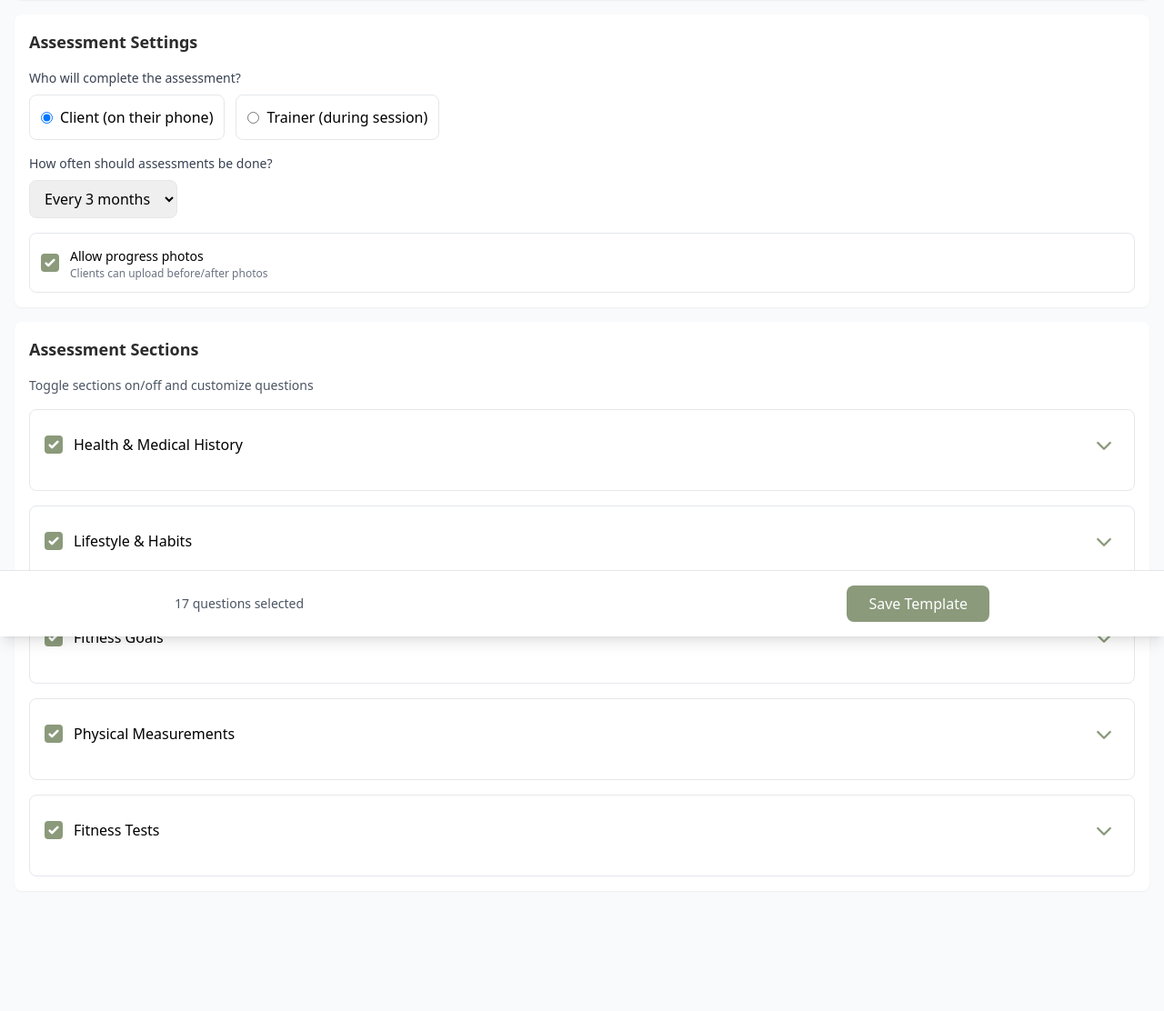
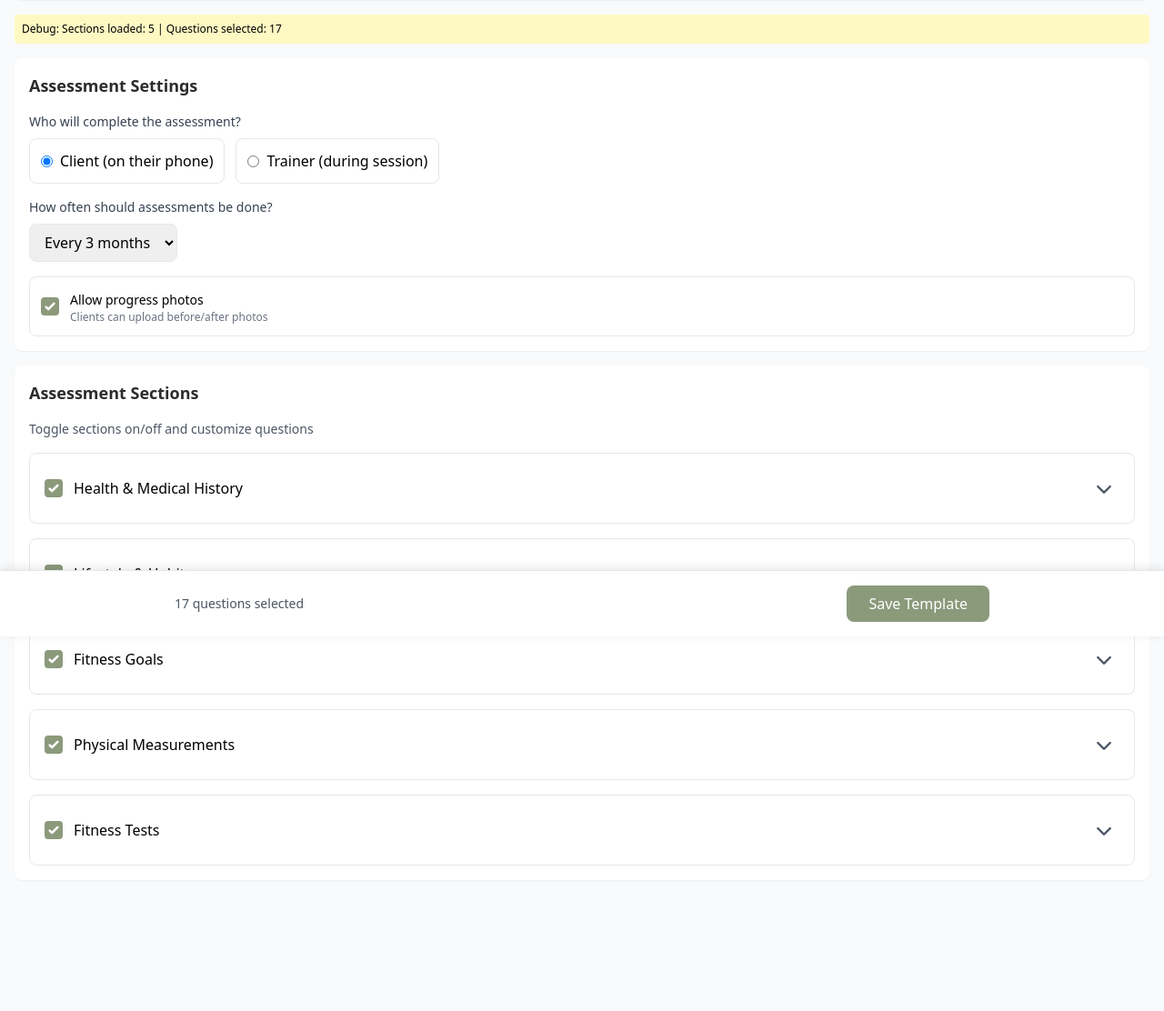
Before and after one commit to G858-debug/whatsapp-ai-assistant, a Flask app: template templates/dashboard_assessment.html in a window 1280 px wide. Shown: the part 100-1212 px from the top of the page at 91% size. Before the commit the page ends 1064 px from the top, so only its background shows below. Run offline with Flask 3, Linux system fonts and the light colour scheme; the template is opened without the code that fills it, so the values that code supplies are empty; some libraries are stand-ins or nearby versions.

Commit message:
Update dashboard_assessment.html

```diff
--- a/templates/dashboard_assessment.html
+++ b/templates/dashboard_assessment.html
@@ -5,7 +5,8 @@
     <meta name="viewport" content="width=device-width, initial-scale=1.0">
     <title>Customize Assessment - {{ trainer.name }}</title>
     <script src="https://cdn.tailwindcss.com"></script>
-    <script defer src="https://unpkg.com/alpinejs@3.x.x/dist/cdn.min.js"></script>
+    <!-- Alpine.js MUST load before your custom script -->
+    <script defer src="https://cdn.jsdelivr.net/npm/alpinejs@3.x.x/dist/cdn.min.js"></script>
     <link rel="stylesheet" href="https://cdnjs.cloudflare.com/ajax/libs/font-awesome/6.4.0/css/all.min.css">
     <style>
         :root {
@@ -18,7 +19,7 @@
             --text-dark: #2C2C2C;
         }
 
-        /* Custom checkbox styling with sage color - IMPORTANT: Override Tailwind */
+        /* Custom checkbox styling */
         input[type="checkbox"]:checked {
             background-color: var(--sage) !important;
             border-color: var(--sage) !important;
@@ -58,21 +59,6 @@
             border-color: var(--sage) !important;
         }
 
-        input[type="radio"]:checked::before {
-            background-color: white;
-        }
-
-        /* Custom select styling */
-        select {
-            cursor: pointer;
-        }
-
-        select:focus {
-            border-color: var(--sage);
-            outline: none;
-            box-shadow: 0 0 0 3px rgba(139, 154, 123, 0.1);
-        }
-
         /* Button hover effects */
         .sage-button {
             background-color: var(--sage);
@@ -86,33 +72,16 @@
             box-shadow: 0 4px 12px rgba(107, 122, 91, 0.3);
         }
 
-        .sage-button:active {
-            transform: translateY(0);
-        }
-
-        /* Expand button styling */
-        .expand-button {
-            color: var(--sage);
-            transition: all 0.2s ease;
-        }
-
-        .expand-button:hover {
-            color: var(--sage-dark);
-        }
-
-        /* Section borders */
-        .section-card {
-            transition: all 0.3s ease;
-        }
-
-        .section-card:hover {
-            border-color: var(--sage-light);
-            box-shadow: 0 2px 8px rgba(139, 154, 123, 0.1);
+        /* Make sure the save button area is visible */
+        .bottom-save-area {
+            z-index: 50;
+            background: white;
+            box-shadow: 0 -2px 10px rgba(0, 0, 0, 0.1);
         }
     </style>
 </head>
 <body class="bg-gray-50">
-    <div x-data="assessmentEditor()" class="min-h-screen p-4 pb-24">
+    <div x-data="assessmentEditor()" x-init="init()" class="min-h-screen p-4 pb-32">
 
         <!-- Header with Beige Background -->
         <header class="rounded-lg mb-4 shadow-sm" style="background: linear-gradient(135deg, var(--beige) 0%, var(--beige-light) 100%);">
@@ -126,6 +95,12 @@
                 </p>
             </div>
         </header>
+
+        <!-- Debug info (remove after testing) -->
+        <div class="bg-yellow-100 p-2 rounded mb-4 text-xs">
+            Debug: <span x-text="'Sections loaded: ' + Object.keys(sections).length"></span> |
+            Questions selected: <span x-text="countSelectedQuestions()"></span>
+        </div>
 
         <!-- Settings Section -->
         <div class="bg-white rounded-lg shadow-sm p-4 mb-4">
@@ -157,7 +132,7 @@
                         How often should assessments be done?
                     </label>
                     <select x-model="settings.frequency"
-                            class="w-full md:w-auto px-3 py-2 border rounded-lg focus:border-sage">
+                            class="w-full md:w-auto px-3 py-2 border rounded-lg">
                         <option value="once">One-time only</option>
                         <option value="monthly">Every month</option>
                         <option value="quarterly">Every 3 months</option>
@@ -186,22 +161,25 @@
 
             <div class="space-y-4">
                 <!-- Health Section -->
-                <div class="border rounded-lg p-4 section-card">
-                    <div class="flex items-center justify-between mb-3">
+                <div class="border rounded-lg p-4">
+                    <div class="flex items-center justify-between">
                         <label class="flex items-center cursor-pointer flex-1">
                             <input type="checkbox" x-model="sections.health.enabled" class="mr-3">
                             <span class="font-medium">Health & Medical History</span>
                         </label>
                         <button @click="sections.health.expanded = !sections.health.expanded"
                                 x-show="sections.health.enabled"
-                                class="expand-button p-2">
-                            <i class="fas text-lg" :class="sections.health.expanded ? 'fa-chevron-up' : 'fa-chevron-down'"></i>
+                                class="p-2 text-gray-600 hover:text-gray-800">
+                            <i class="fas text-lg transition-transform duration-200"
+                               :class="sections.health.expanded ? 'fa-chevron-up' : 'fa-chevron-down'"></i>
                         </button>
                     </div>
 
-                    <div x-show="sections.health.enabled && sections.health.expanded" x-transition>
+                    <div x-show="sections.health.enabled && sections.health.expanded"
+                         x-transition
+                         class="mt-4">
                         <div class="space-y-2 ml-8">
-                            <template x-for="question in sections.health.questions">
+                            <template x-for="question in sections.health.questions" :key="question.id">
                                 <label class="flex items-center text-sm p-2 rounded hover:bg-gray-50 cursor-pointer">
                                     <input type="checkbox" x-model="question.selected" class="mr-3">
                                     <span x-text="question.text"></span>
@@ -213,22 +191,25 @@
                 </div>
 
                 <!-- Lifestyle Section -->
-                <div class="border rounded-lg p-4 section-card">
-                    <div class="flex items-center justify-between mb-3">
+                <div class="border rounded-lg p-4">
+                    <div class="flex items-center justify-between">
                         <label class="flex items-center cursor-pointer flex-1">
                             <input type="checkbox" x-model="sections.lifestyle.enabled" class="mr-3">
                             <span class="font-medium">Lifestyle & Habits</span>
                         </label>
                         <button @click="sections.lifestyle.expanded = !sections.lifestyle.expanded"
                                 x-show="sections.lifestyle.enabled"
-                                class="expand-button p-2">
-                            <i class="fas text-lg" :class="sections.lifestyle.expanded ? 'fa-chevron-up' : 'fa-chevron-down'"></i>
+                                class="p-2 text-gray-600 hover:text-gray-800">
+                            <i class="fas text-lg transition-transform duration-200"
+                               :class="sections.lifestyle.expanded ? 'fa-chevron-up' : 'fa-chevron-down'"></i>
                         </button>
                     </div>
 
-                    <div x-show="sections.lifestyle.enabled && sections.lifestyle.expanded" x-transition>
+                    <div x-show="sections.lifestyle.enabled && sections.lifestyle.expanded"
+                         x-transition
+                         class="mt-4">
                         <div class="space-y-2 ml-8">
-                            <template x-for="question in sections.lifestyle.questions">
+                            <template x-for="question in sections.lifestyle.questions" :key="question.id">
                                 <label class="flex items-center text-sm p-2 rounded hover:bg-gray-50 cursor-pointer">
                                     <input type="checkbox" x-model="question.selected" class="mr-3">
                                     <span x-text="question.text"></span>
@@ -239,22 +220,25 @@
                 </div>
 
                 <!-- Goals Section -->
-                <div class="border rounded-lg p-4 section-card">
-                    <div class="flex items-center justify-between mb-3">
+                <div class="border rounded-lg p-4">
+                    <div class="flex items-center justify-between">
                         <label class="flex items-center cursor-pointer flex-1">
                             <input type="checkbox" x-model="sections.goals.enabled" class="mr-3">
                             <span class="font-medium">Fitness Goals</span>
                         </label>
                         <button @click="sections.goals.expanded = !sections.goals.expanded"
                                 x-show="sections.goals.enabled"
-                                class="expand-button p-2">
-                            <i class="fas text-lg" :class="sections.goals.expanded ? 'fa-chevron-up' : 'fa-chevron-down'"></i>
+                                class="p-2 text-gray-600 hover:text-gray-800">
+                            <i class="fas text-lg transition-transform duration-200"
+                               :class="sections.goals.expanded ? 'fa-chevron-up' : 'fa-chevron-down'"></i>
                         </button>
                     </div>
 
-                    <div x-show="sections.goals.enabled && sections.goals.expanded" x-transition>
+                    <div x-show="sections.goals.enabled && sections.goals.expanded"
+                         x-transition
+                         class="mt-4">
                         <div class="space-y-2 ml-8">
-                            <template x-for="question in sections.goals.questions">
+                            <template x-for="question in sections.goals.questions" :key="question.id">
                                 <label class="flex items-center text-sm p-2 rounded hover:bg-gray-50 cursor-pointer">
                                     <input type="checkbox" x-model="question.selected" class="mr-3">
                                     <span x-text="question.text"></span>
@@ -265,22 +249,25 @@
                 </div>
 
                 <!-- Measurements Section -->
-                <div class="border rounded-lg p-4 section-card">
-                    <div class="flex items-center justify-between mb-3">
+                <div class="border rounded-lg p-4">
+                    <div class="flex items-center justify-between">
                         <label class="flex items-center cursor-pointer flex-1">
                             <input type="checkbox" x-model="sections.measurements.enabled" class="mr-3">
                             <span class="font-medium">Physical Measurements</span>
                         </label>
                         <button @click="sections.measurements.expanded = !sections.measurements.expanded"
                                 x-show="sections.measurements.enabled"
-                                class="expand-button p-2">
-                            <i class="fas text-lg" :class="sections.measurements.expanded ? 'fa-chevron-up' : 'fa-chevron-down'"></i>
+                                class="p-2 text-gray-600 hover:text-gray-800">
+                            <i class="fas text-lg transition-transform duration-200"
+                               :class="sections.measurements.expanded ? 'fa-chevron-up' : 'fa-chevron-down'"></i>
                         </button>
                     </div>
 
-                    <div x-show="sections.measurements.enabled && sections.measurements.expanded" x-transition>
+                    <div x-show="sections.measurements.enabled && sections.measurements.expanded"
+                         x-transition
+                         class="mt-4">
                         <div class="space-y-2 ml-8">
-                            <template x-for="question in sections.measurements.questions">
+                            <template x-for="question in sections.measurements.questions" :key="question.id">
                                 <label class="flex items-center text-sm p-2 rounded hover:bg-gray-50 cursor-pointer">
                                     <input type="checkbox" x-model="question.selected" class="mr-3">
                                     <span x-text="question.text"></span>
@@ -291,22 +278,25 @@
                 </div>
 
                 <!-- Fitness Tests Section -->
-                <div class="border rounded-lg p-4 section-card">
-                    <div class="flex items-center justify-between mb-3">
+                <div class="border rounded-lg p-4">
+                    <div class="flex items-center justify-between">
                         <label class="flex items-center cursor-pointer flex-1">
                             <input type="checkbox" x-model="sections.tests.enabled" class="mr-3">
                             <span class="font-medium">Fitness Tests</span>
                         </label>
                         <button @click="sections.tests.expanded = !sections.tests.expanded"
                                 x-show="sections.tests.enabled"
-                                class="expand-button p-2">
-                            <i class="fas text-lg" :class="sections.tests.expanded ? 'fa-chevron-up' : 'fa-chevron-down'"></i>
+                                class="p-2 text-gray-600 hover:text-gray-800">
+                            <i class="fas text-lg transition-transform duration-200"
+                               :class="sections.tests.expanded ? 'fa-chevron-up' : 'fa-chevron-down'"></i>
                         </button>
                     </div>
 
-                    <div x-show="sections.tests.enabled && sections.tests.expanded" x-transition>
+                    <div x-show="sections.tests.enabled && sections.tests.expanded"
+                         x-transition
+                         class="mt-4">
                         <div class="space-y-2 ml-8">
-                            <template x-for="question in sections.tests.questions">
+                            <template x-for="question in sections.tests.questions" :key="question.id">
                                 <label class="flex items-center text-sm p-2 rounded hover:bg-gray-50 cursor-pointer">
                                     <input type="checkbox" x-model="question.selected" class="mr-3">
                                     <span x-text="question.text"></span>
@@ -318,8 +308,9 @@
             </div>
         </div>
 
-        <!-- Save Button -->
-        <div class="fixed bottom-0 left-0 right-0 bg-white border-t p-4 shadow-lg">
+        <!-- Save Button (Fixed at bottom) -->
+        <div class="fixed bottom-0 left-0 right-0 bottom-save-area">
+            <div class="p-4 bg-white border-t">
                 <div class="max-w-4xl mx-auto flex justify-between items-center">
                     <span class="text-sm text-gray-600">
                         <span x-text="countSelectedQuestions()"></span> questions selected
@@ -333,6 +324,7 @@
                             Saving...
                         </span>
                     </button>
+                </div>
             </div>
         </div>
     </div>
@@ -413,8 +405,10 @@
                 },
 
                 init() {
-                    // Load existing settings if provided
-                    const existingSettings = {{ template_settings|default('{}') }};
+                    console.log('Alpine initialized');
+                    // Parse existing settings if provided by the server
+                    try {
+                        const existingSettings = {{ template_settings|default('{}')|safe }};
                         if (existingSettings && Object.keys(existingSettings).length > 0) {
                             this.settings.completed_by = existingSettings.completed_by || 'client';
                             this.settings.frequency = existingSettings.frequency || 'quarterly';
@@ -426,6 +420,9 @@
                             this.sections.goals.enabled = existingSettings.include_goals !== false;
                             this.sections.measurements.enabled = existingSettings.include_measurements !== false;
                             this.sections.tests.enabled = existingSettings.include_tests !== false;
+                        }
+                    } catch (error) {
+                        console.error('Error loading existing settings:', error);
                     }
                 },
 
@@ -459,6 +456,8 @@
                         }
                     }
 
+                    console.log('Saving template:', templateData);
+
                     // Send to backend
                     fetch('/api/assessment-template/save', {
                         method: 'POST',
@@ -491,7 +490,7 @@
 
                 showNotification(message, type = 'info') {
                     const notification = document.createElement('div');
-                    const bgColor = type === 'success' ? 'sage-button' : 'bg-red-500';
+                    const bgColor = type === 'success' ? 'bg-green-500' : 'bg-red-500';
                     notification.className = `fixed top-4 right-4 ${bgColor} text-white px-4 py-3 rounded-lg shadow-lg z-50`;
                     notification.innerHTML = `
                         <div class="flex items-center">
```
Lines whose indentation alone changed are shown as unchanged.
